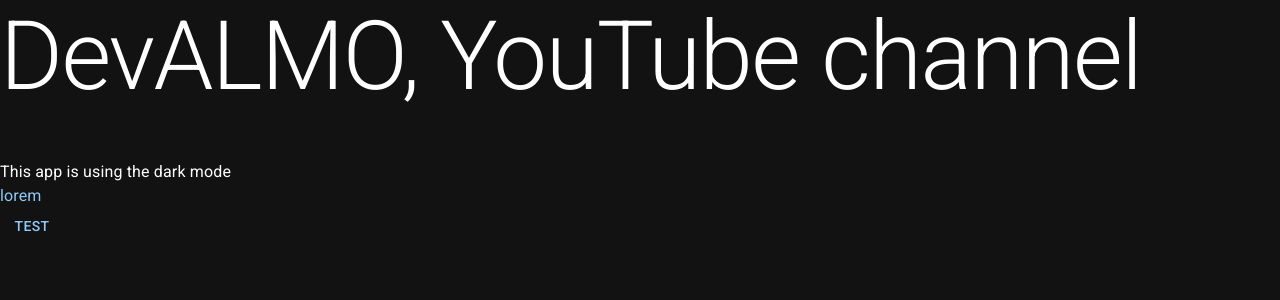
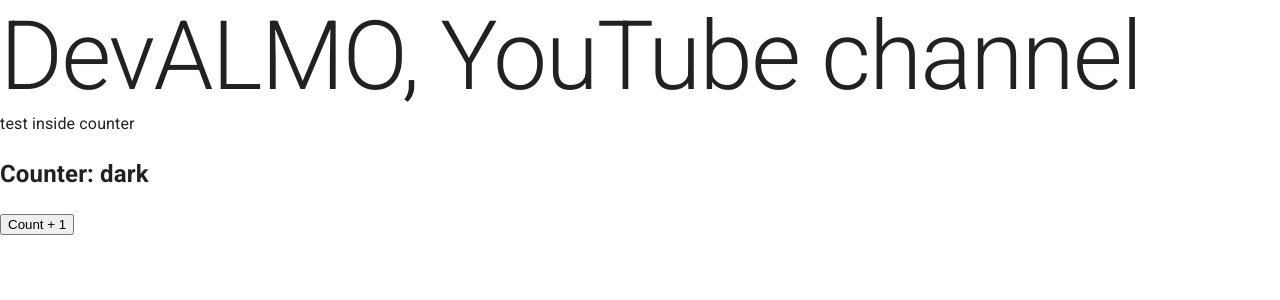
Before and after one commit to MestreALMO/mui-dark-mode, a Next.js app: page / in a window 1280 px wide. Shown: the top 300 px of the page. Built offline with nearby package versions, Linux system fonts and the light colour scheme.

Commit message:
added CtxThemeSelected

```diff
--- a/src/components/appMui/index.tsx
+++ /dev/null
@@ -1,21 +0,0 @@
-import { ThemeProvider, createTheme } from "@mui/material/styles";
-import { Button, CssBaseline, Typography } from "@mui/material";
-
-const darkTheme = createTheme({
-  palette: {
-    mode: "dark",
-  },
-});
-
-export function AppMui() {
-  return (
-    <ThemeProvider theme={darkTheme}>
-      <CssBaseline />
-      <main>
-        This app is using the dark mode
-        <Typography sx={{ color: "primary.main" }}>lorem</Typography>
-        <Button>test</Button>
-      </main>
-    </ThemeProvider>
-  );
-}
--- /dev/null
+++ b/src/components/counter/index.tsx
@@ -0,0 +1,20 @@
+import { Typography } from "@mui/material";
+import { useCtxThemeSelected } from "../../context/CtxThemeSelected";
+
+export const Counter = () => {
+  const { ctxThemeSelected, setCtxThemeSelected } = useCtxThemeSelected();
+
+  return (
+    <>
+      <Typography>test inside counter</Typography>
+      <h2>Counter: {ctxThemeSelected}</h2>
+      <button
+        onClick={() => {
+          setCtxThemeSelected(ctxThemeSelected + 1);
+        }}
+      >
+        Count + 1
+      </button>
+    </>
+  );
+};
--- /dev/null
+++ b/src/context/CtxThemeSelected/index.tsx
@@ -0,0 +1,27 @@
+import { createContext, useContext, useState } from "react";
+
+const CtxThemeSelectedContext = createContext({});
+
+interface CtxThemeSelectedProviderProps {
+  children: JSX.Element | JSX.Element[];
+}
+
+export default function CtxThemeSelectedProvider({
+  children,
+}: CtxThemeSelectedProviderProps) {
+  const [ctxThemeSelected, setCtxThemeSelected] = useState("dark");
+
+  return (
+    <CtxThemeSelectedContext.Provider
+      value={{ ctxThemeSelected, setCtxThemeSelected }}
+    >
+      {children}
+    </CtxThemeSelectedContext.Provider>
+  );
+}
+
+export const useCtxThemeSelected = () => {
+  const context = useContext(CtxThemeSelectedContext);
+  const { ctxThemeSelected, setCtxThemeSelected }: any = context;
+  return { ctxThemeSelected, setCtxThemeSelected };
+};
--- a/src/pages/index.tsx
+++ b/src/pages/index.tsx
@@ -1,10 +1,12 @@
+import { Counter } from "@/components/counter";
+import CountProvider from "@/context/CtxThemeSelected";
 import { Typography } from "@mui/material";
 import type { NextPage } from "next";
 import Head from "next/head";
-import { AppMui } from "../components/appMui";
 
 const Home: NextPage = () => {
   return (
+    <>
       <div>
         <Head>
           <title>Create Next App</title>
@@ -14,13 +16,14 @@
 
         <main>
           <Typography variant="h1">DevALMO, YouTube channel</Typography>
-        <br />
-        <br />
-        <AppMui />
+          <CountProvider>
+            <Counter />
+          </CountProvider>
         </main>
 
         <footer></footer>
       </div>
+    </>
   );
 };
 
--- a/tsconfig.json
+++ b/tsconfig.json
@@ -1,5 +1,10 @@
 {
   "compilerOptions": {
+    "baseUrl": ".",
+    "paths": {
+      "@/components/*": ["src/components/*"],
+      "@/context/*": ["src/context/*"]
+    },
     "target": "es5",
     "lib": ["dom", "dom.iterable", "esnext"],
     "allowJs": true,
```
Lines whose indentation alone changed are shown as unchanged.
